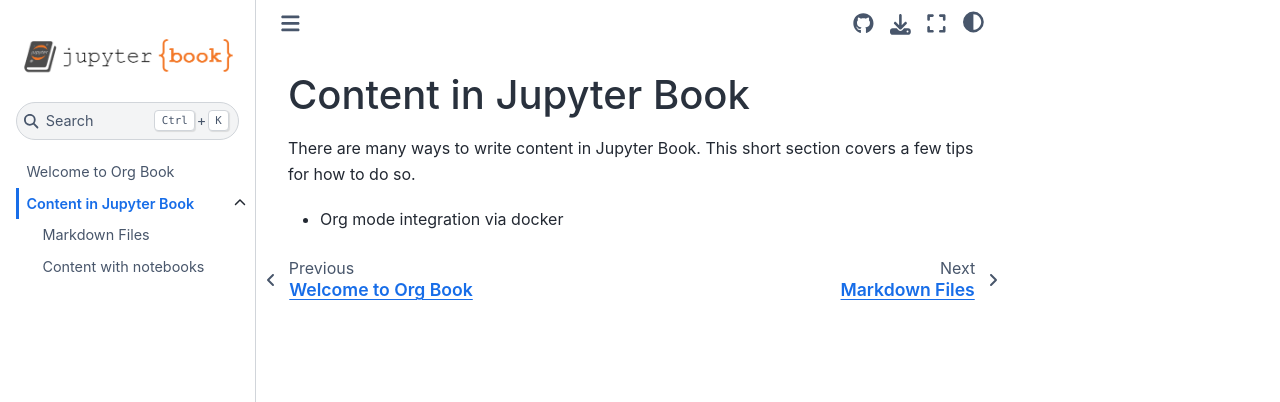
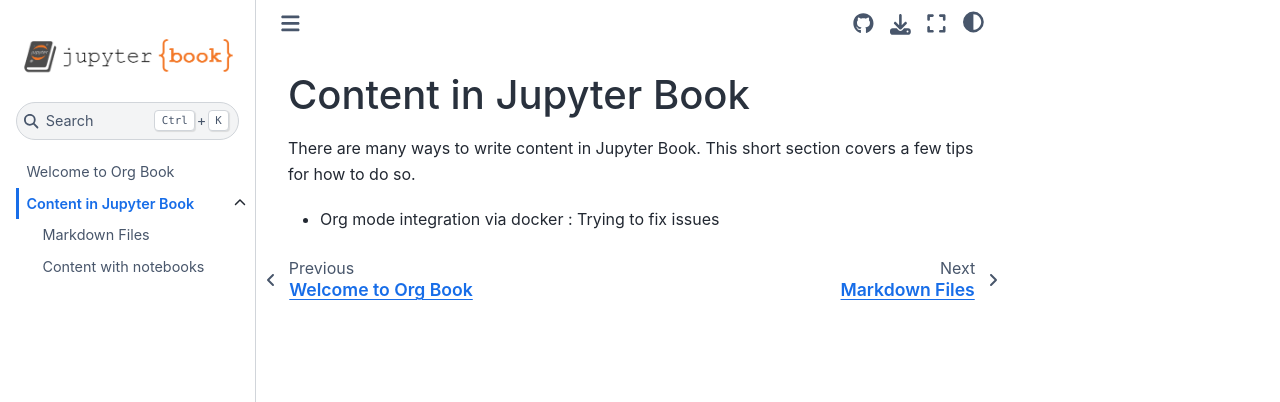
Before and after one commit to Rahuketu86/orgbook, a Jupyter Book: the page built from book/content.md, in a window 1280 px wide. Shown: the top 402 px of the page. Built offline with Jupyter Book 1.0.4 settings and Sphinx 7.4.7 and the Sphinx Book theme 1.1.4, drawn with Linux system fonts in a browser that asks for light colours; pages that are not in the unit, such as notebooks, are missing from menus.

Commit message:
Fixed permissions and changed file to trigger action2

```diff
--- a/book/content.md
+++ b/book/content.md
@@ -5,4 +5,4 @@ There are many ways to write content in Jupyter Book. This short section
 covers a few tips for how to do so.
 
 
-- Org mode integration via docker
+- Org mode integration via docker : Trying to fix issues
```
Also changed, not shown: 1 other file.
